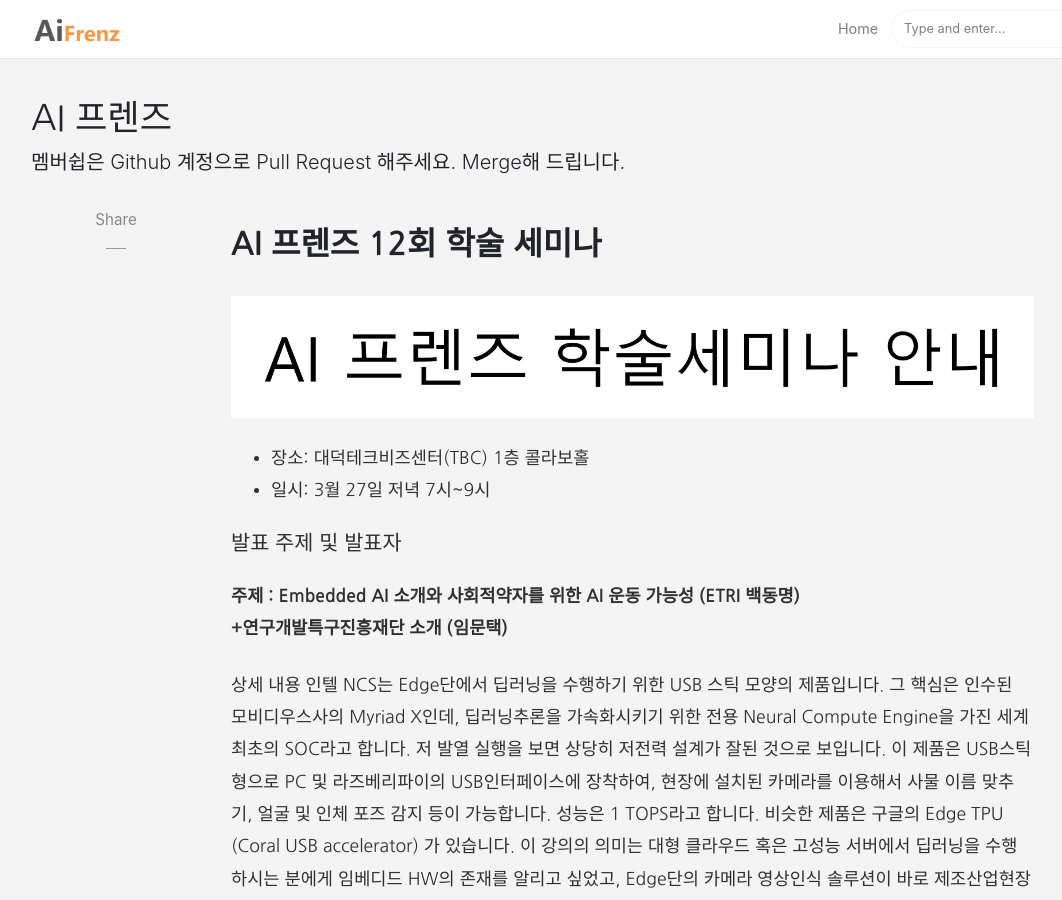
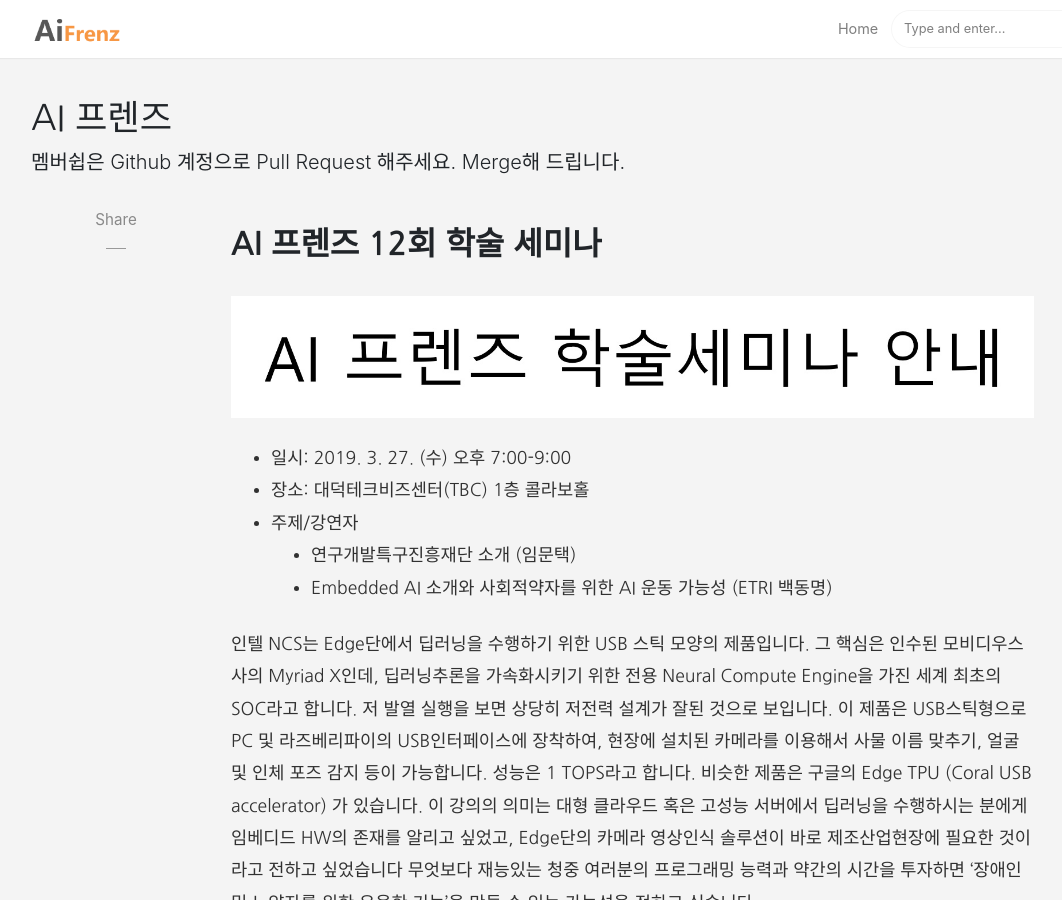
Before and after one commit to ai-friends/test-ai-friends.github.io, a Jekyll site: the page built from _posts/2019-03-27-12th-seminar.markdown, in a window 1280 px wide and 900 px high. Shown: the whole window, without its empty margins (54-1116 px from the left). Built offline with Jekyll 4.4.1, drawn with Linux system fonts in a browser that asks for light colours; comment, search, counter and statistics services are not loaded; some of the changed text lies outside the part shown.

Commit message:
Update 2019-03-27-12th-seminar.markdown

```diff
--- a/_posts/2019-03-27-12th-seminar.markdown
+++ b/_posts/2019-03-27-12th-seminar.markdown
@@ -7,16 +7,13 @@ tags: ai-friends update
 image: /images/seminar.jpg
 ---
 
+
+- 일시: 2019. 3. 27. (수) 오후 7:00-9:00
 - 장소: 대덕테크비즈센터(TBC) 1층 콜라보홀
-- 일시: 3월 27일 저녁 7시~9시
+- 주제/강연자
+  - 연구개발특구진흥재단 소개 (임문택)
+  - Embedded AI 소개와 사회적약자를 위한 AI 운동 가능성 (ETRI 백동명)
 
-
-## 발표 주제 및 발표자
-
-**주제 : Embedded AI 소개와 사회적약자를 위한 AI 운동 가능성 (ETRI 백동명)
-        +연구개발특구진흥재단 소개 (임문택)**
-
-상세 내용
 인텔 NCS는 Edge단에서 딥러닝을 수행하기 위한 USB 스틱 모양의 제품입니다. 그 핵심은 인수된 모비디우스사의 Myriad X인데,  딥러닝추론을 가속화시키기 위한  전용 Neural Compute Engine을 가진 세계 최초의 SOC라고 합니다. 저 발열 실행을 보면 상당히 저전력 설계가 잘된 것으로 보입니다. 이 제품은 USB스틱형으로 PC 및 라즈베리파이의 USB인터페이스에 장착하여,  현장에 설치된 카메라를 이용해서 사물 이름 맞추기, 얼굴 및 인체 포즈 감지 등이 가능합니다. 성능은  1 TOPS라고 합니다.
 비슷한 제품은 구글의  Edge TPU  (Coral USB accelerator) 가 있습니다. 이 강의의 의미는 대형 클라우드 혹은 고성능 서버에서 딥러닝을 수행하시는 분에게 임베디드 HW의 존재를 알리고 싶었고, Edge단의 카메라 영상인식 솔루션이 바로 제조산업현장에 필요한 것이라고 전하고 싶었습니다  무엇보다 재능있는 청중 여러분의 프로그래밍 능력과 약간의 시간을 투자하면 ‘장애인 및 노약자를 위한 유용한 기능’을 만들 수 있는 가능성을 전하고 싶습니다.
 
```
